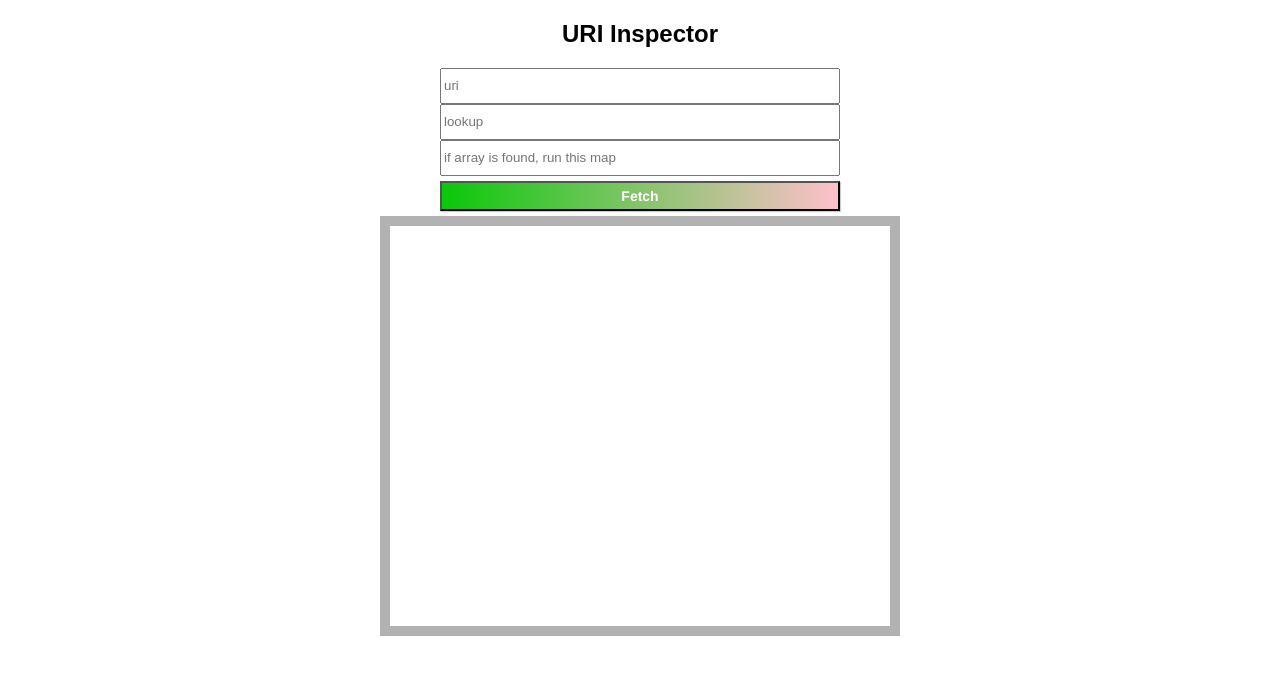
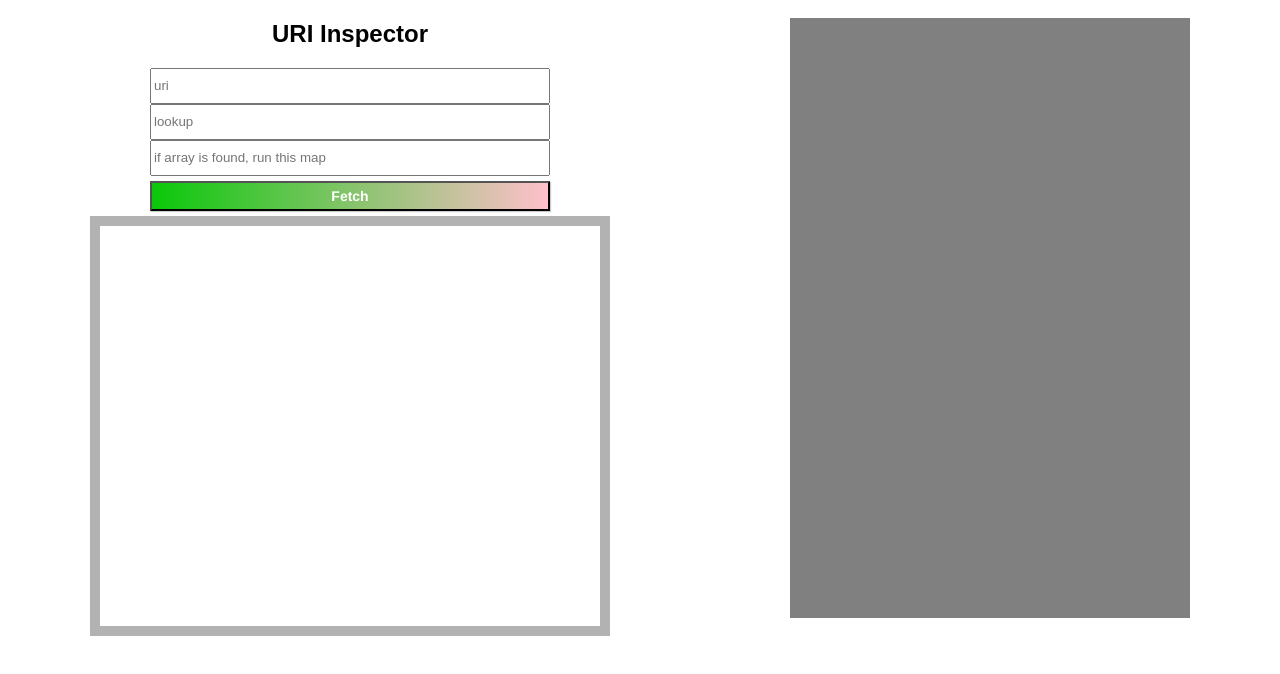
Before and after one commit to samhinton88/api-inspector, a React (Create React App) app: page / in a window 1280 px wide. Shown: the top 674 px of the page. Built offline with nearby package versions, Linux system fonts and the light colour scheme.

Commit message:
add history section

```diff
--- a/src/components/APIInspector/index.js
+++ b/src/components/APIInspector/index.js
@@ -65,6 +65,7 @@ class APIInspector extends Component {
 
     return (
       <div className='api-inspector'>
+        <div className='api-inspector-form-section'>
           <div className='api-inspector-form-container'>
             <h2>URI Inspector</h2>
             <form className='api-inspector-form' onSubmit={this.handleSubmit}>
@@ -85,6 +86,10 @@ class APIInspector extends Component {
             </div>
           </div>
         </div>
+        <div className='api-inspector-history-section'>
+
+        </div>
+      </div>
     )
   }
 }
--- a/src/components/APIInspector/style.css
+++ b/src/components/APIInspector/style.css
@@ -1,6 +1,6 @@
 .api-inspector {
   display: flex;
-  flex-direction: column;
+  justify-content: space-around;
   align-items: center;
 }
 
@@ -54,3 +54,10 @@
   height: 100%;
   background: white;
 }
+
+
+.api-inspector-history-section {
+  width: 400px;
+  height: 600px;
+  background: grey;
+}
```
Lines whose indentation alone changed are shown as unchanged.
